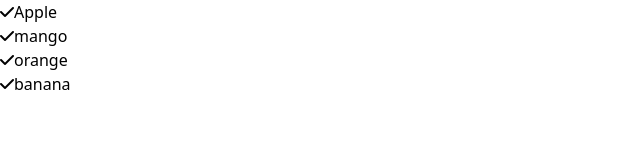
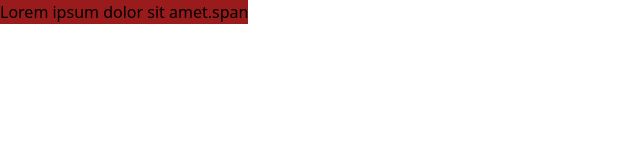
Before and after one commit to Tech-Pro-shaka/tailwind-tutorial, a website built with Vite: page index.html in a window 1280 px wide. Shown: the whole page, without its empty margins (0-640 px from the left). Built offline with nearby package versions, Linux system fonts and the light colour scheme.

Commit message:
work on class

```diff
--- a/index.html
+++ b/index.html
@@ -17,13 +17,17 @@
     <li> Contact US </li>
     <li> Adout US </li>
    </ul> -->
-  <div class="container mx-auto">
+  <!-- <div class="container mx-auto">
     <ul class="l">
         <li> <i class="fa-solid fa-check"></i>Apple</li>
         <li> <i class="fa-solid fa-check"></i>mango</li>
         <li><i class="fa-solid fa-check"></i>orange</li>
         <li><i class="fa-solid fa-check"></i>banana</li>
        </ul>
-  </div>
+  </div> -->
+  <!-- <p class="no-underline hover:underline text-center">Lorem ipsum dolor sit.</p> -->
+   <!-- <P class="indent-10">Lorem ipsum dolor sit amet consectetur adipisicing elit. Perspiciatis minus possimus pariatur doloribus harum aspernatur aliquam exercitationem ex optio, dignissimos iste molestiae. Earum, corporis a similique vitae illo expedita inventore molestias voluptatibus necessitatibus natus sapiente voluptatem modi, nam omnis vel autem corrupti ut numquam iusto, facere doloremque quod voluptas. Numquam laudantium dicta, hic, neque quibusdam explicabo dolorum iste vel consectetur inventore sapiente qui nostrum deserunt, ex quia maxime magnam veritatis similique ducimus. Repellendus explicabo ipsam totam dolor, sequi expedita eligendi, laudantium praesentium necessitatibus neque nihil qui quisquam nostrum? Minima, veniam aspernatur soluta animi nulla nemo officiis? Reprehenderit alias omnis voluptatibus!
+   </P> -->
+   <span class="inline-block align-top bg-red-800">Lorem ipsum dolor sit amet.span</span>
 </body>
 </html>
```
